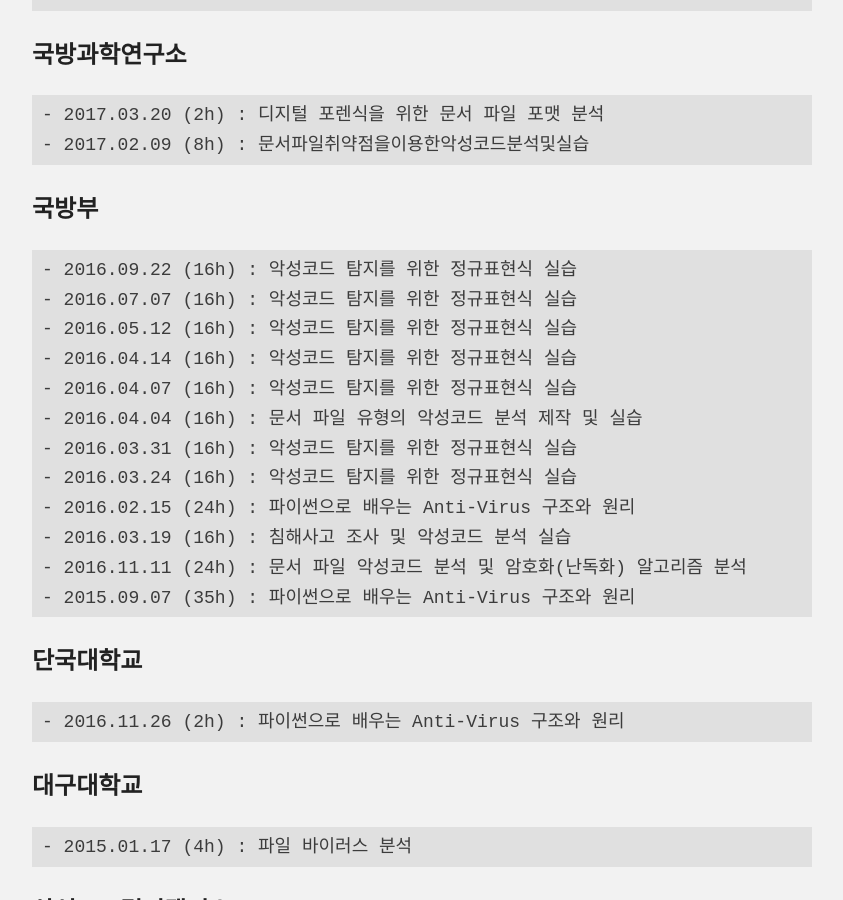
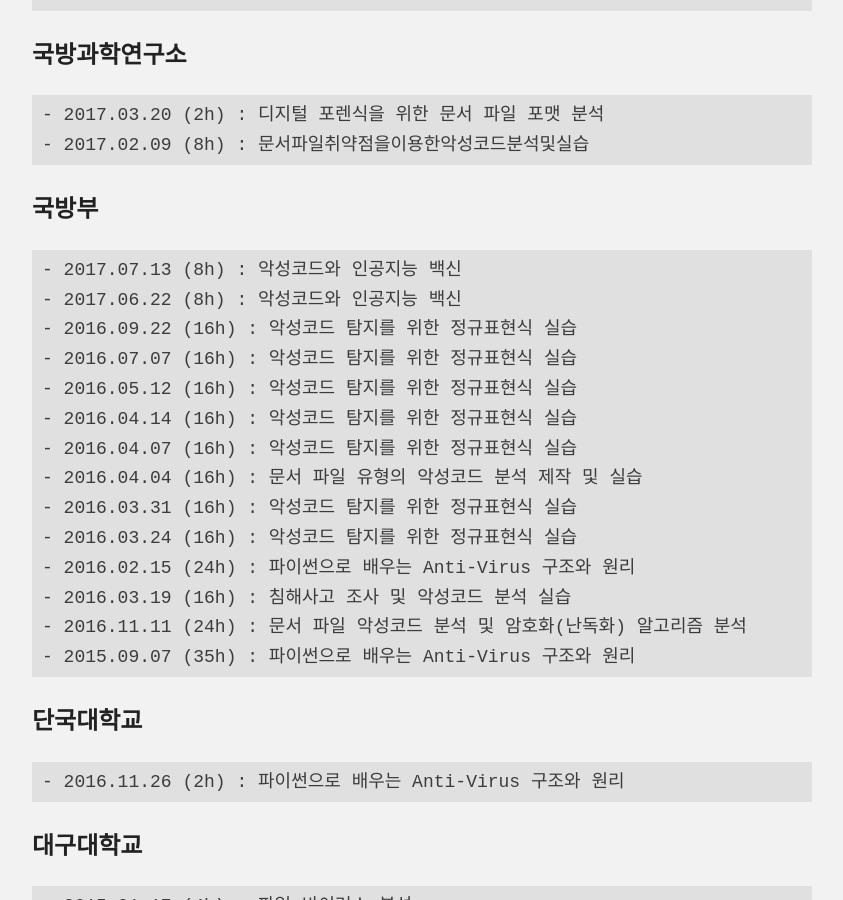
Before and after one commit to hanul93/hanul93.github.com, a Jekyll site: the page built from lecture.md, in a window 1280 px wide and 900 px high, scrolled down 587 px. Shown: the whole window, without its empty margins (218-1061 px from the left). Built offline with Jekyll 4.4.1, drawn with Linux system fonts in a browser that asks for light colours; nearby versions of some CDN libraries.

Commit message:
최신 정보(강의, 발표) 추가

```diff
--- a/lecture.md
+++ b/lecture.md
@@ -32,7 +32,9 @@
 
 ## 국방부
 
-<div class="highlighter-rouge"><pre class="highlight"><code>- 2016.09.22 (16h) : 악성코드 탐지를 위한 정규표현식 실습
+<div class="highlighter-rouge"><pre class="highlight"><code>- 2017.07.13 (8h) : 악성코드와 인공지능 백신
+- 2017.06.22 (8h) : 악성코드와 인공지능 백신
+- 2016.09.22 (16h) : 악성코드 탐지를 위한 정규표현식 실습
 - 2016.07.07 (16h) : 악성코드 탐지를 위한 정규표현식 실습
 - 2016.05.12 (16h) : 악성코드 탐지를 위한 정규표현식 실습
 - 2016.04.14 (16h) : 악성코드 탐지를 위한 정규표현식 실습
```
Also changed, not shown: about.md (+2 -1 lines).
